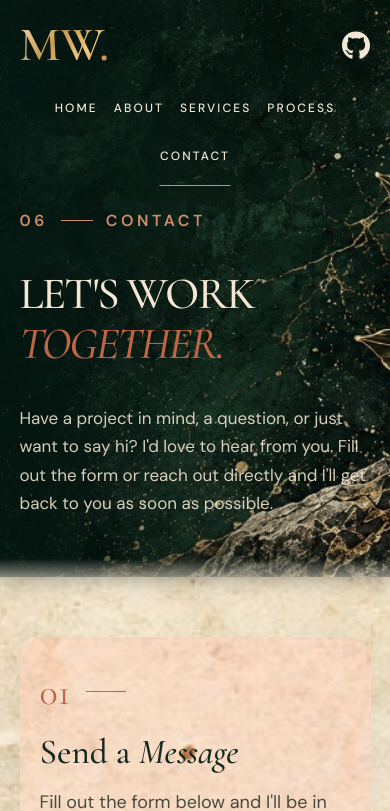
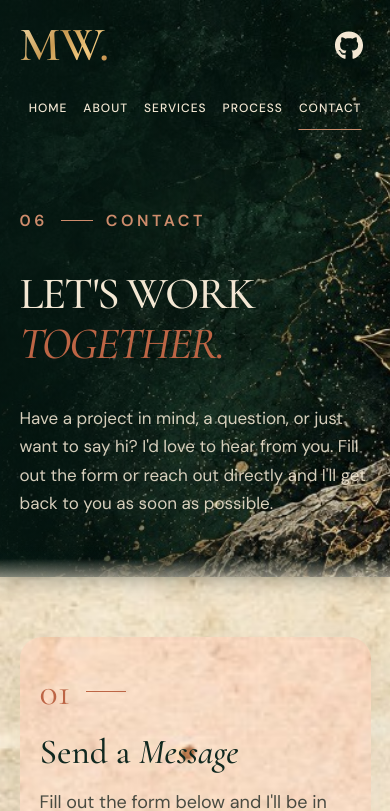
Before and after one commit to madwhite97/portfolio, a React (Vite) app: page /contact in a window 390 px wide. Shown: the top 811 px of the page. Built offline with nearby package versions, Linux system fonts and the light colour scheme.

Commit message:
Mobile homepage & contact page polish

```diff
--- a/src/App.css
+++ b/src/App.css
@@ -2983,3 +2983,9 @@ button {
     gap: 8px;
   }
 }
+
+@media (max-width: 767px) {
+  .hero-ipad {
+    bottom: 12%;
+  }
+}
--- a/src/pages/Contact.css
+++ b/src/pages/Contact.css
@@ -1052,3 +1052,53 @@
         pointer-events: none;
     }
 }
+
+@media (max-width: 767px) {
+    .contact-page .contact-info {
+        padding-bottom: 160px;
+    }
+
+    .contact-page .contact-right-flower {
+        width: 170px;
+        right: -10px;
+        bottom: 0;
+    }
+
+    .contact-page .contact-nav {
+        width: 90%;
+        height: auto;
+        min-height: 90px;
+        display: flex;
+        flex-wrap: wrap;
+        align-items: center;
+        justify-content: space-between;
+        gap: 12px;
+        padding: 16px 0;
+    }
+
+    .contact-page .contact-nav-links {
+        display: flex;
+        order: 3;
+        width: 100%;
+        flex-wrap: wrap;
+        justify-content: center;
+        gap: 4px 16px;
+    }
+
+    .contact-page .contact-nav-links a {
+        display: inline-flex;
+        align-items: center;
+        min-height: 44px;
+        font-size: 12px;
+        letter-spacing: 1px;
+    }
+
+    .contact-page .contact-github {
+        min-width: 44px;
+        min-height: 44px;
+    }
+
+    .contact-page .contact-nav-links a::after {
+        bottom: 0;
+    }
+}
```
